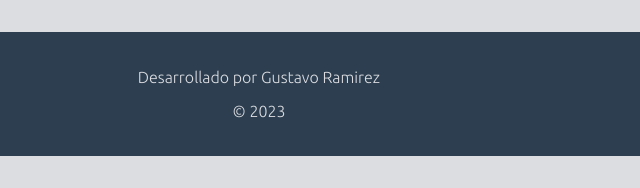
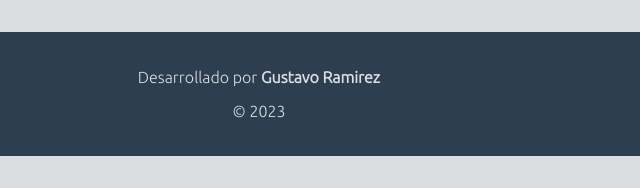
Before and after one commit to gusgosdev/calculator, a plain HTML site: page index.html in a window 1280 px wide. Shown: the part 609-797 px from the top of the page, 381-1021 px from the left. Drawn offline with nearby package versions, Linux system fonts and the light colour scheme.

Commit message:
Agregué el enlace a mi portafolio

```diff
--- a/css/main.css
+++ b/css/main.css
@@ -108,7 +108,13 @@ footer p{
     background-color: var(--clr-midnight-blue);
     align-items: center;
 }
-
+footer a{
+    background-color: var(--clr-midnight-blue);
+    align-items: center;
+    color: var(--clr-pensive);
+    text-decoration: none;
+    font-weight: bold;
+}
 
 
 
--- a/index.html
+++ b/index.html
@@ -47,7 +47,7 @@
     </div>
 
     <footer>
-        <p>Desarrollado por Gustavo Ramirez</p>
+        <p>Desarrollado por <a href="https://gustavo-ramirez.netlify.app/" target="_blank">Gustavo Ramirez</a></p>
         <p>© 2023 </p>
       </footer>
     <script src="./js/main.js"></script>
```
